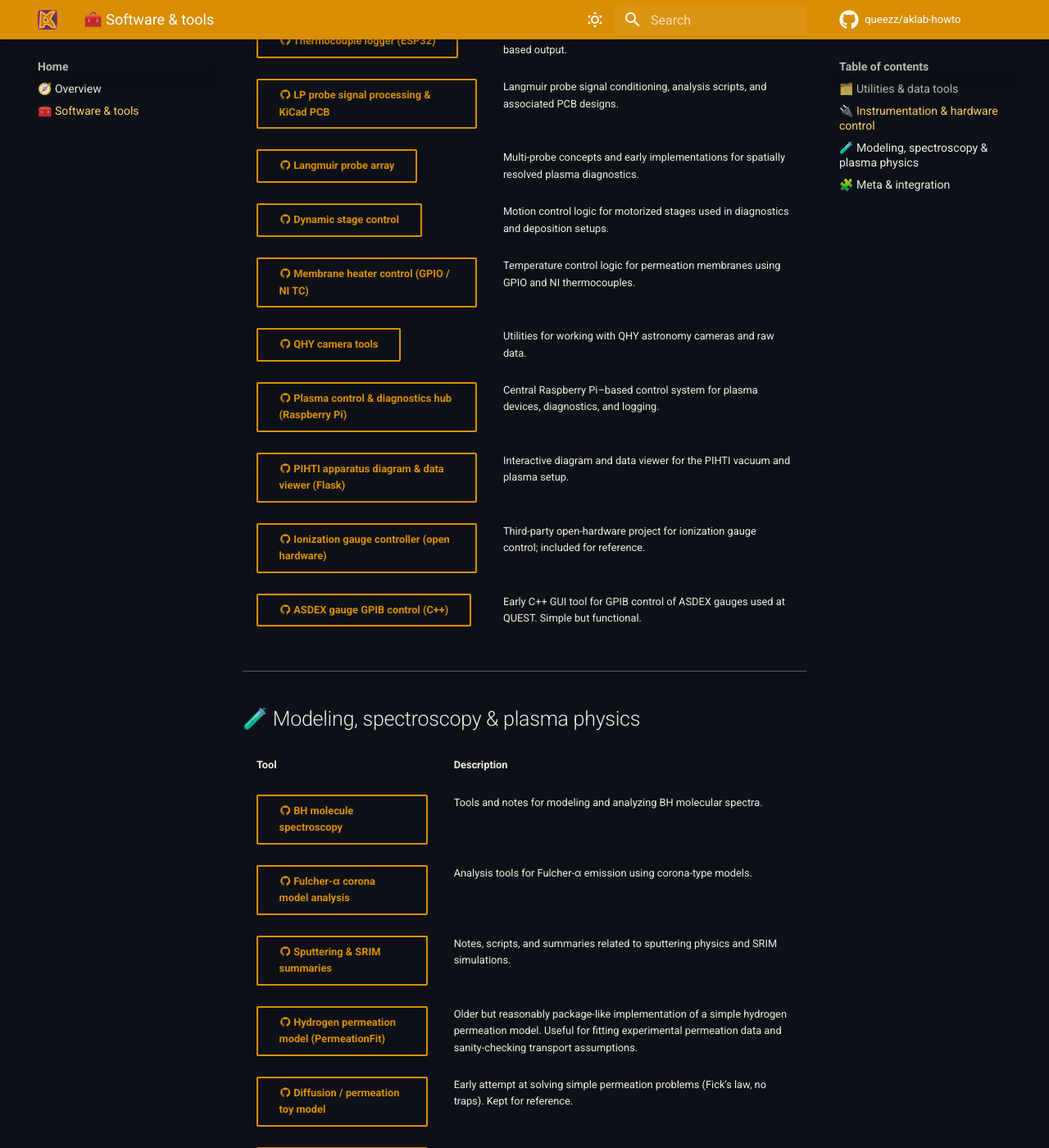
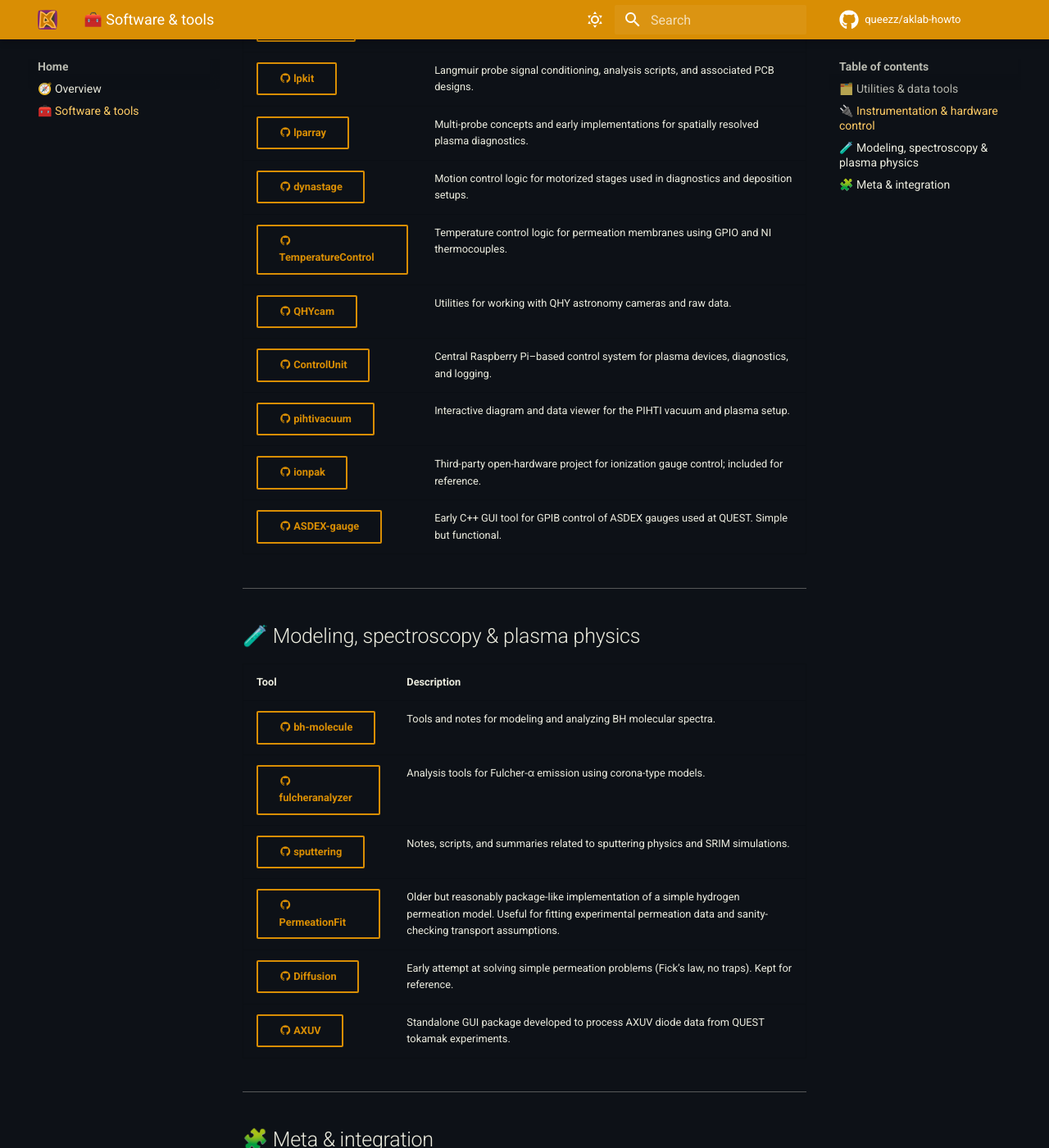
Before and after one commit to queezz/aklab-howto, an MkDocs documentation site: the page built from docs/other-tools.md, in a window 1280 px wide and 1400 px high, scrolled down 855 px. Shown: the whole window at 82% size. Built offline with MkDocs 1.6.1 and Material for MkDocs 9.7.7, drawn with Linux system fonts in a browser that asks for light colours; comment, search, counter and statistics services are not loaded; some of the changed text lies outside the part shown.

Commit message:
upd[other-tools]

```diff
--- a/docs/other-tools.md
+++ b/docs/other-tools.md
@@ -4,11 +4,11 @@
 
 | Tool | Description |
 | :--- | :--- |
-| [:material-github: LaTeX keeper](https://github.com/queezz/texkeeper){ .md-button .md-button--small target=_blank } | Minimal CLI helper for initializing, cleaning, and compiling LaTeX projects. IDE-agnostic by design. |
-| [:material-github: FITS viewer](https://github.com/queezz/fits-viewer){ .md-button .md-button--small target=_blank } | Simple FITS inspection and visualization utilities for astronomy data. |
-| [:material-github: Échelle spectra tools](https://github.com/queezz/echelle_spectra){ .md-button .md-button--small target=_blank } | Data loading, calibration, stitching, and analysis helpers for échelle spectrometers. |
-| [:material-github: Spectra examples & tutorials](https://github.com/queezz/SpectraExamples){ .md-button .md-button--small target=_blank } | Seminar-style repository for B4 students: loading data, plotting it, and basic analysis patterns. |
-| [:material-github: Numerical tests & toy solvers](https://github.com/queezz/numerical-tests){ .md-button .md-button--small target=_blank } | Old but useful experiments with simple numerical methods and differential equations. |
+| [:material-github: texkeeper](https://github.com/queezz/texkeeper){ .md-button .md-button--small target=_blank } | Minimal CLI helper for initializing, cleaning, and compiling LaTeX projects. IDE-agnostic by design. |
+| [:material-github: fits-viewer](https://github.com/queezz/fits-viewer){ .md-button .md-button--small target=_blank } | Simple FITS inspection and visualization utilities for astronomy data. |
+| [:material-github:echelle_spectra](https://github.com/queezz/echelle_spectra){ .md-button .md-button--small target=_blank } | Data loading, calibration, stitching, and analysis helpers for échelle spectrometers. |
+| [:material-github: SpectraExamples](https://github.com/queezz/SpectraExamples){ .md-button .md-button--small target=_blank } | Seminar-style repository for B4 students: loading data, plotting it, and basic analysis patterns. |
+| [:material-github: numerical-tests](https://github.com/queezz/numerical-tests){ .md-button .md-button--small target=_blank } | Old but useful experiments with simple numerical methods and differential equations. |
 
 ---
 
@@ -16,16 +16,16 @@
 
 | Tool | Description |
 | :--- | :--- |
-| [:material-github: Thermocouple logger (ESP32)](https://github.com/queezz/tclogger){ .md-button .md-button--small target=_blank } | ESP32-based thermocouple logging with time sync and file-based output. |
-| [:material-github: LP probe signal processing & KiCad PCB](https://github.com/queezz/lpkit){ .md-button .md-button--small target=_blank } | Langmuir probe signal conditioning, analysis scripts, and associated PCB designs. |
-| [:material-github: Langmuir probe array](https://github.com/queezz/lparray){ .md-button .md-button--small target=_blank } | Multi-probe concepts and early implementations for spatially resolved plasma diagnostics. |
-| [:material-github: Dynamic stage control](https://github.com/queezz/dynastage){ .md-button .md-button--small target=_blank } | Motion control logic for motorized stages used in diagnostics and deposition setups. |
-| [:material-github: Membrane heater control (GPIO / NI TC)](https://github.com/queezz/TemperatureControl){ .md-button .md-button--small target=_blank } | Temperature control logic for permeation membranes using GPIO and NI thermocouples. |
-| [:material-github: QHY camera tools](https://github.com/queezz/qhycam){ .md-button .md-button--small target=_blank } | Utilities for working with QHY astronomy cameras and raw data. |
-| [:material-github: Plasma control & diagnostics hub (Raspberry Pi)](https://github.com/queezz/ControlUnit){ .md-button .md-button--small target=_blank } | Central Raspberry Pi–based control system for plasma devices, diagnostics, and logging. |
-| [:material-github: PIHTI apparatus diagram & data viewer (Flask)](https://github.com/queezz/pihtivacuum){ .md-button .md-button--small target=_blank } | Interactive diagram and data viewer for the PIHTI vacuum and plasma setup. |
-| [:material-github: Ionization gauge controller (open hardware)](https://github.com/queezz/ionpak){ .md-button .md-button--small target=_blank } | Third-party open-hardware project for ionization gauge control; included for reference. |
-| [:material-github: ASDEX gauge GPIB control (C++)](https://github.com/queezz/ASDEX-gauge){ .md-button .md-button--small target=_blank } | Early C++ GUI tool for GPIB control of ASDEX gauges used at QUEST. Simple but functional. |
+| [:material-github: tclogger](https://github.com/queezz/tclogger){ .md-button .md-button--small target=_blank } | ESP32-based thermocouple logging with time sync and file-based output. |
+| [:material-github: lpkit](https://github.com/queezz/lpkit){ .md-button .md-button--small target=_blank } | Langmuir probe signal conditioning, analysis scripts, and associated PCB designs. |
+| [:material-github: lparray](https://github.com/queezz/lparray){ .md-button .md-button--small target=_blank } | Multi-probe concepts and early implementations for spatially resolved plasma diagnostics. |
+| [:material-github: dynastage](https://github.com/queezz/dynastage){ .md-button .md-button--small target=_blank } | Motion control logic for motorized stages used in diagnostics and deposition setups. |
+| [:material-github: TemperatureControl](https://github.com/queezz/TemperatureControl){ .md-button .md-button--small target=_blank } | Temperature control logic for permeation membranes using GPIO and NI thermocouples. |
+| [:material-github: QHYcam](https://github.com/queezz/qhycam){ .md-button .md-button--small target=_blank } | Utilities for working with QHY astronomy cameras and raw data. |
+| [:material-github: ControlUnit](https://github.com/queezz/ControlUnit){ .md-button .md-button--small target=_blank } | Central Raspberry Pi–based control system for plasma devices, diagnostics, and logging. |
+| [:material-github: pihtivacuum](https://github.com/queezz/pihtivacuum){ .md-button .md-button--small target=_blank } | Interactive diagram and data viewer for the PIHTI vacuum and plasma setup. |
+| [:material-github: ionpak](https://github.com/queezz/ionpak){ .md-button .md-button--small target=_blank } | Third-party open-hardware project for ionization gauge control; included for reference. |
+| [:material-github: ASDEX-gauge](https://github.com/queezz/ASDEX-gauge){ .md-button .md-button--small target=_blank } | Early C++ GUI tool for GPIB control of ASDEX gauges used at QUEST. Simple but functional. |
 
 ---
 
@@ -33,12 +33,12 @@
 
 | Tool | Description |
 | :--- | :--- |
-| [:material-github: BH molecule spectroscopy](https://github.com/queezz/bh-molecule){ .md-button .md-button--small target=_blank } | Tools and notes for modeling and analyzing BH molecular spectra. |
-| [:material-github: Fulcher-α corona model analysis](https://github.com/queezz/fulcheranalyzer){ .md-button .md-button--small target=_blank } | Analysis tools for Fulcher-α emission using corona-type models. |
-| [:material-github: Sputtering & SRIM summaries](https://github.com/queezz/sputtering){ .md-button .md-button--small target=_blank } | Notes, scripts, and summaries related to sputtering physics and SRIM simulations. |
-| [:material-github: Hydrogen permeation model (PermeationFit)](https://github.com/queezz/PermeationFit){ .md-button .md-button--small target=_blank } | Older but reasonably package-like implementation of a simple hydrogen permeation model. Useful for fitting experimental permeation data and sanity-checking transport assumptions. |
-| [:material-github: Diffusion / permeation toy model](https://github.com/queezz/Diffusion){ .md-button .md-button--small target=_blank } | Early attempt at solving simple permeation problems (Fick’s law, no traps). Kept for reference. |
-| [:material-github: AXUV data processing GUI](https://github.com/queezz/AXUV){ .md-button .md-button--small target=_blank } | Standalone GUI package developed to process AXUV diode data from QUEST tokamak experiments. |
+| [:material-github: bh-molecule](https://github.com/queezz/bh-molecule){ .md-button .md-button--small target=_blank } | Tools and notes for modeling and analyzing BH molecular spectra. |
+| [:material-github: fulcheranalyzer](https://github.com/queezz/fulcheranalyzer){ .md-button .md-button--small target=_blank } | Analysis tools for Fulcher-α emission using corona-type models. |
+| [:material-github: sputtering](https://github.com/queezz/sputtering){ .md-button .md-button--small target=_blank } | Notes, scripts, and summaries related to sputtering physics and SRIM simulations. |
+| [:material-github: PermeationFit](https://github.com/queezz/PermeationFit){ .md-button .md-button--small target=_blank } | Older but reasonably package-like implementation of a simple hydrogen permeation model. Useful for fitting experimental permeation data and sanity-checking transport assumptions. |
+| [:material-github: Diffusion](https://github.com/queezz/Diffusion){ .md-button .md-button--small target=_blank } | Early attempt at solving simple permeation problems (Fick’s law, no traps). Kept for reference. |
+| [:material-github: AXUV](https://github.com/queezz/AXUV){ .md-button .md-button--small target=_blank } | Standalone GUI package developed to process AXUV diode data from QUEST tokamak experiments. |
 
 ---
 
```
Also changed, not shown: other parts of docs/other-tools.md (+4 -4 lines).
